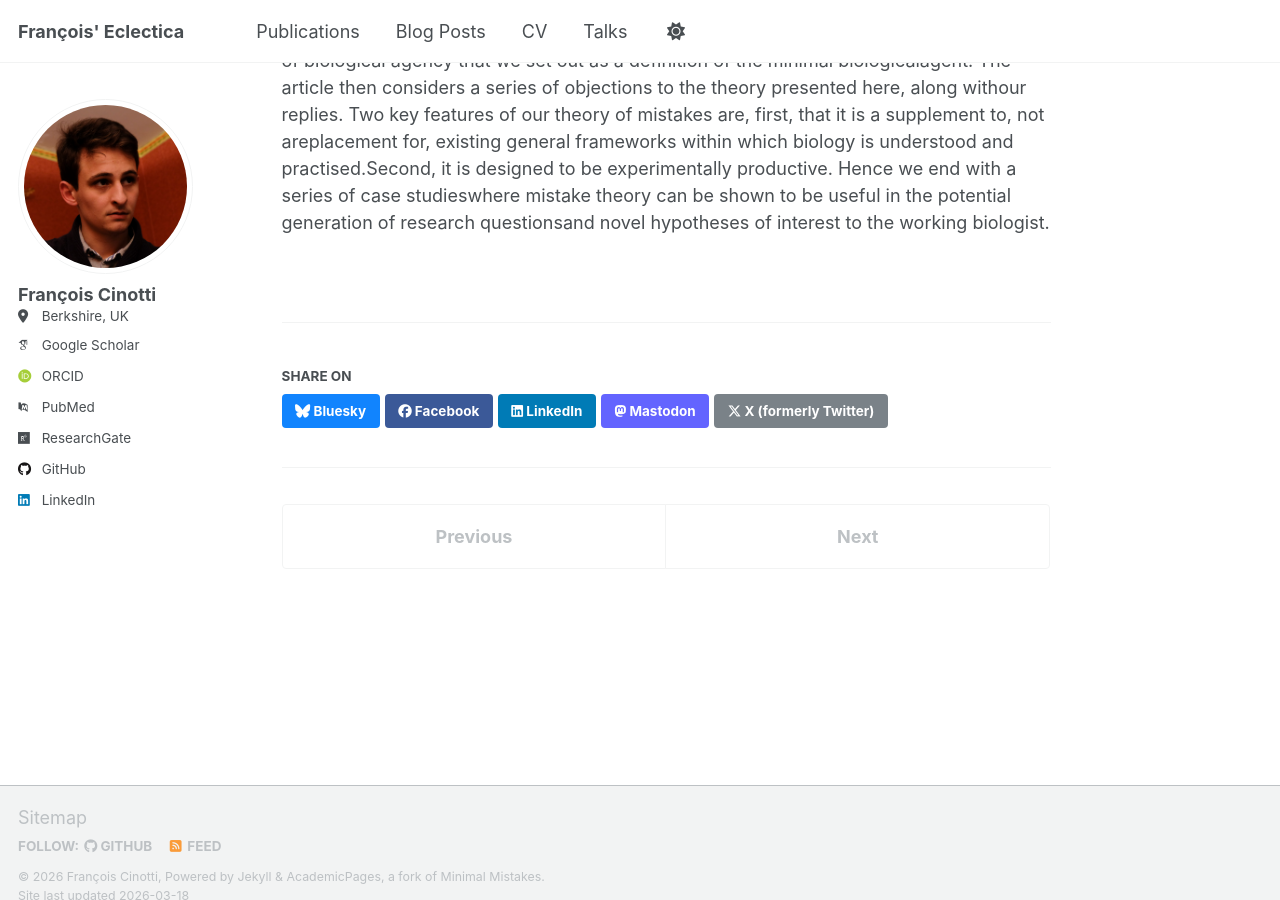
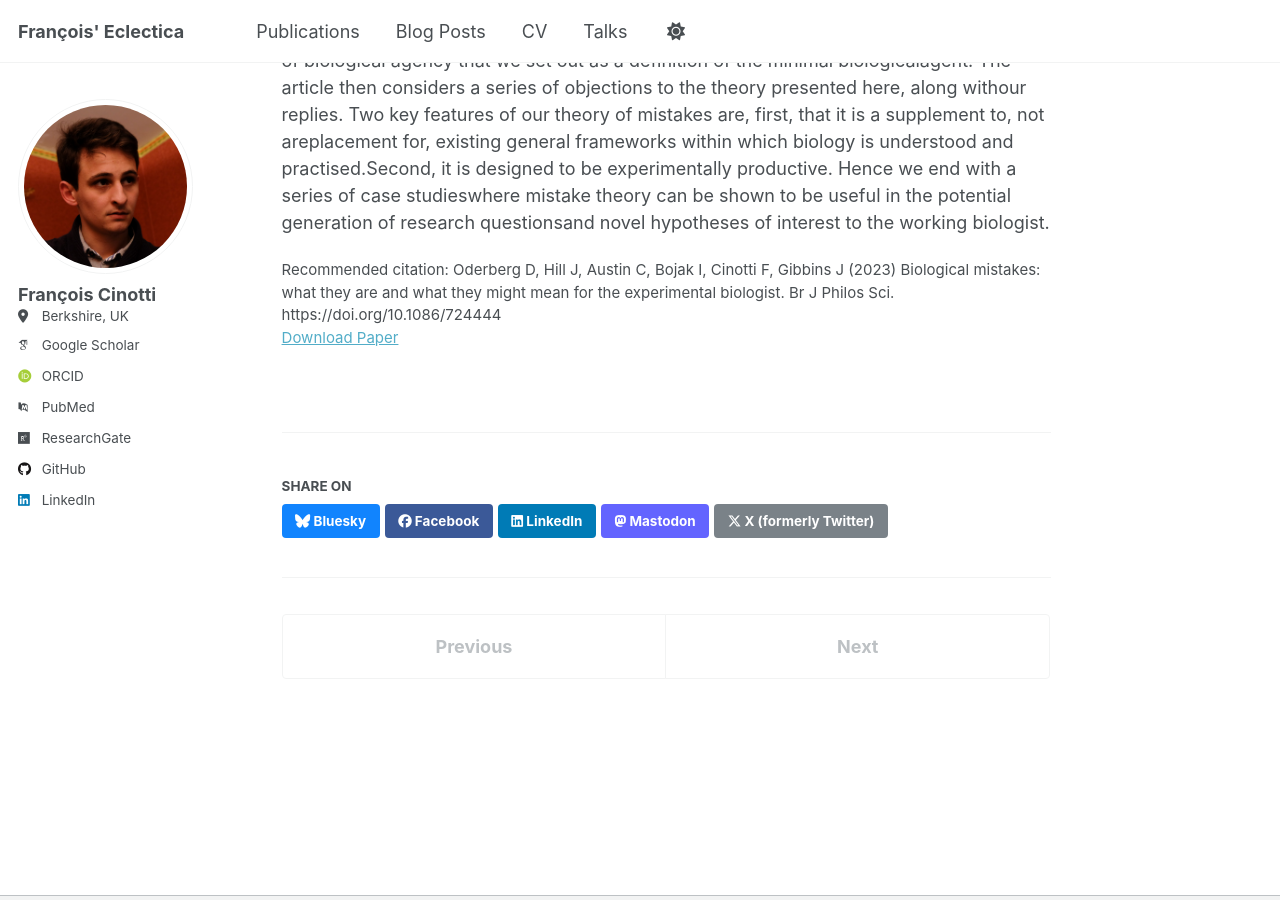
Before and after one commit to frct/frct.github.io, a Jekyll site: the page built from _publications/2023-01-01-mistakes.md, in a window 1280 px wide and 900 px high, scrolled down 420 px. Built offline with Jekyll 4.4.1, drawn with Linux system fonts in a browser that asks for light colours; some web fonts are replaced; a script that is not in the unit is left out.

Commit message:
Update 2023-01-01-mistakes.md

```diff
--- a/_publications/2023-01-01-mistakes.md
+++ b/_publications/2023-01-01-mistakes.md
@@ -3,10 +3,10 @@ title: "Biological Mistakes: What They Are and What They Mean for the Experiment
 collection: publications
 category: manuscripts
 permalink: /publication/2023-01-01-mistakes
-excerpt: 'This paper is a philosophical ingquiry into the nature of mistakes by biological entities.'
+excerpt: 'This paper is a philosophical inquiry into the nature of mistakes by biological entities.'
 date: 2023-01-01
 venue: 'The British Journal for the Philosophy of Science'
 paperurl: 'https://www.journals.uchicago.edu/doi/10.1086/724444'
-citation:
+citation: 'Oderberg D, Hill J, Austin C, Bojak I, Cinotti F, Gibbins J (2023) Biological mistakes: what they are and what they might mean for the experimental biologist. Br J Philos Sci. https://doi.org/10.1086/724444'
 ---
 Organisms and other biological entities are mistake-prone: they get things wrong. The entities ofpure physics, such as atoms and inorganic molecules, do not make mistakes: they do what theydo according to physical law, with no room for error except on the part of the physicist or theirtheory. We set out a novel framework for understanding biology and its demarcation from phys-ics—that of mistake-making. We distinguish biological mistakes from mere failures. We thenpropose a rigorous definition of mistakes that although invoking the concept of function, is com-patible with various views about what functions are. The definition of mistake-making is agential,since mistakes do not just happen—at least in the sense analysed here—but are made. This re-quires, then, a notion of biological agency that we set out as a definition of the minimal biologicalagent. The article then considers a series of objections to the theory presented here, along withour replies. Two key features of our theory of mistakes are, first, that it is a supplement to, not areplacement for, existing general frameworks within which biology is understood and practised.Second, it is designed to be experimentally productive. Hence we end with a series of case studieswhere mistake theory can be shown to be useful in the potential generation of research questionsand novel hypotheses of interest to the working biologist.
```
